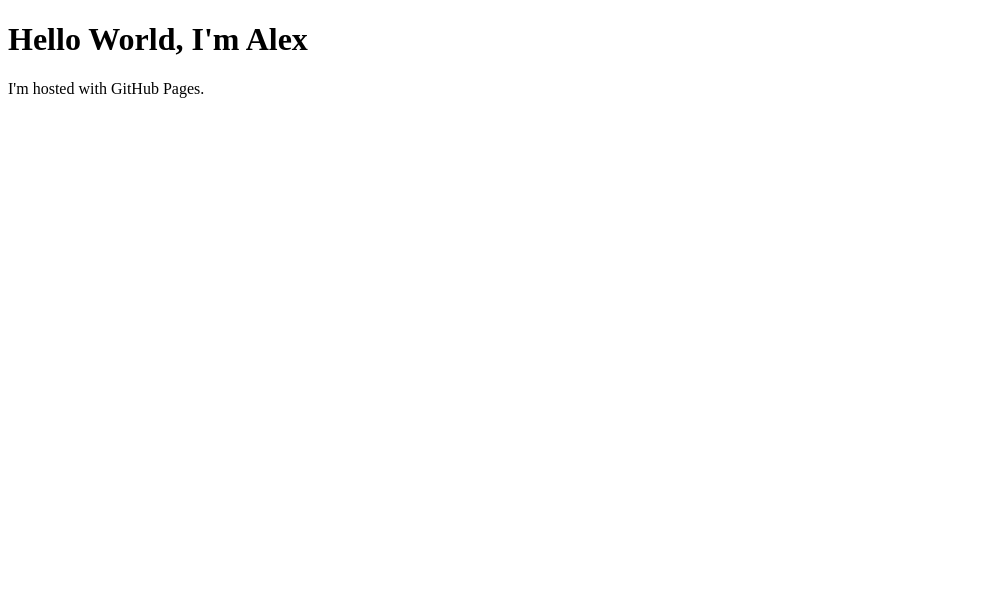
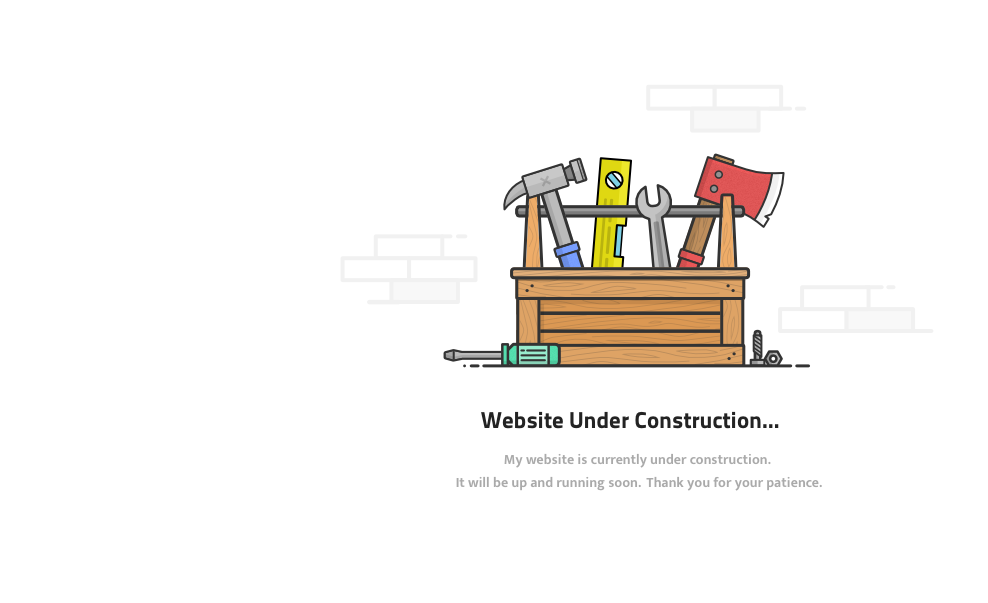
Before and after one commit to acrafford11/acrafford11.github.io, a plain HTML site: page index.html in a window 1280 px wide. Shown: the whole page, without its empty margins (0-988 px from the left). Drawn offline with nearby package versions, Linux system fonts and the light colour scheme.

Commit message:
add construction page
page to let people know its in the works

```diff
--- a/index.html
+++ b/index.html
@@ -1,7 +1,20 @@
 <!DOCTYPE html>
 <html>
-<body>
-<h1>Hello World, I'm Alex</h1>
-<p>I'm hosted with GitHub Pages.</p>
-</body>
+  <head>
+    <title> Resume Website </title>
+    <link rel="stylesheet" href="https://stackpath.bootstrapcdn.com/bootstrap/4.3.1/css/bootstrap.min.css" integrity="sha384-ggOyR0iXCbMQv3Xipma34MD+dH/1fQ784/j6cY/iJTQUOhcWr7x9JvoRxT2MZw1T" crossorigin="anonymous">
+    <script src="https://code.jquery.com/jquery-3.3.1.slim.min.js" integrity="sha384-q8i/X+965DzO0rT7abK41JStQIAqVgRVzpbzo5smXKp4YfRvH+8abtTE1Pi6jizo" crossorigin="anonymous"></script>
+    <script src="https://cdnjs.cloudflare.com/ajax/libs/popper.js/1.14.7/umd/popper.min.js" integrity="sha384-UO2eT0CpHqdSJQ6hJty5KVphtPhzWj9WO1clHTMGa3JDZwrnQq4sF86dIHNDz0W1" crossorigin="anonymous"></script>
+    <script src="https://stackpath.bootstrapcdn.com/bootstrap/4.3.1/js/bootstrap.min.js" integrity="sha384-JjSmVgyd0p3pXB1rRibZUAYoIIy6OrQ6VrjIEaFf/nJGzIxFDsf4x0xIM+B07jRM" crossorigin="anonymous"></script>
+    <body>
+
+      <section id="header">
+        <div class="container text-center">
+          <div class="welcome-container">
+            <img src="resources/under_construction.png">
+          </div>
+        </div>
+      </section>
+    </body>
+  </head
 </html>
```
Also changed, not shown: resources/under_construction.png (added).
